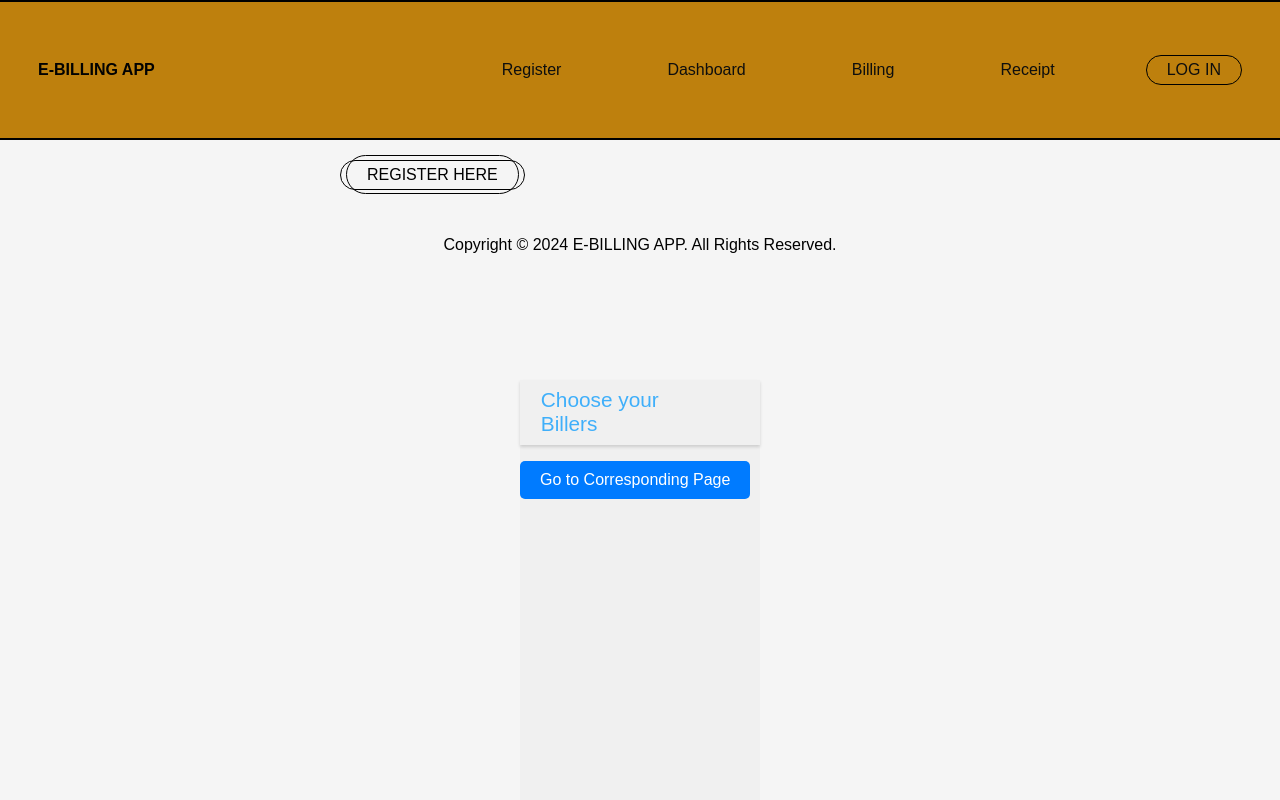
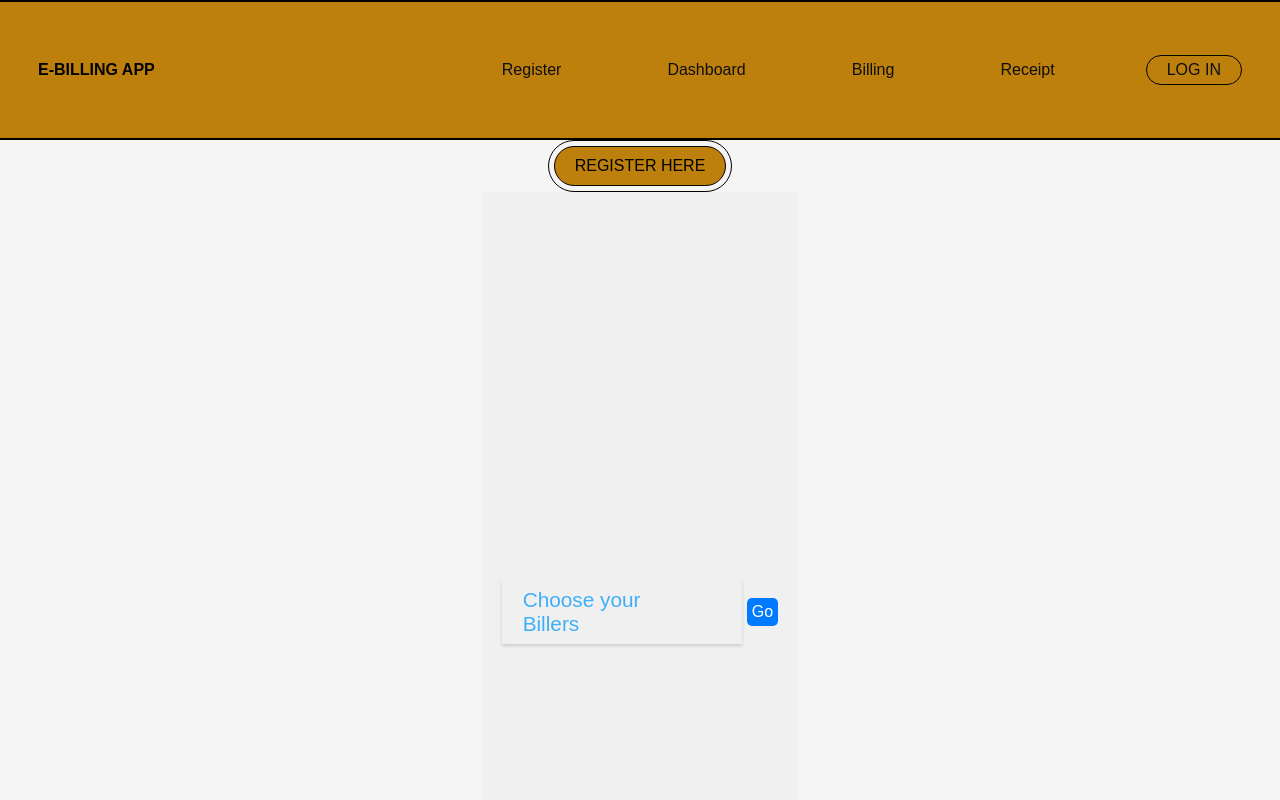
Before and after one commit to jadecrpn/E-Bayad-Center, a React (Create React App) app: page /billing in a window 1280 px wide. Shown: the top 800 px of the page. Built offline with nearby package versions, Linux system fonts and the light colour scheme.

Commit message:
Fix dropdown menu and position

```diff
--- a/src/App.css
+++ b/src/App.css
@@ -109,7 +109,7 @@ form {
   justify-content: center;
   background-color: #fff;
   padding: 30px;
-  border-radius: 5px;
+  border-radius: 50px;
   box-shadow: 0 0 10px rgba(0, 0, 0, 0.1);
   margin-top: 10px;
   width: 300px; /* Set a fixed width for the form */
--- a/src/App.js
+++ b/src/App.js
@@ -12,13 +12,15 @@ import './App.css';
 
 const App = () => {
   const buttonStyle = {
-    backgroundColor: 'transparent', // Change to your desired color
+    backgroundColor: '#be800d',
     color: '#000000',
-    border:  '1px solid rgb(0, 0, 0)',
+    border: '1px solid rgb(0, 0, 0)',
     padding: '10px 20px',
     textDecoration: 'none',
     borderRadius: '50px',
     cursor: 'pointer',
+    display: 'block',
+    margin: '0 auto', // Center the button horizontally
   };
 
   return (
@@ -33,15 +35,10 @@ const App = () => {
               <button className = "nav-buttons"> <a href="/register" > LOG IN </a></button>
         </nav>
 
-        <div className="About-main">
+        <div>
           <button><a href="/register" style={buttonStyle}> REGISTER HERE </a></button>
         </div>
 
-
-
-        <footer>
-          <p>Copyright &#169; 2024 E-BILLING APP. All Rights Reserved.</p>
-        </footer>
 
         <Routes>
           <Route path="/register" element={<RegisterForm />} />
@@ -51,6 +48,10 @@ const App = () => {
         </Routes>
 
       </div>
+
+      <footer>
+          <p>Copyright &#169; 2024 E-BILLING APP. All Rights Reserved.</p>
+      </footer>
     </Router>
   );
 };
--- a/src/components/BillingOperations.js
+++ b/src/components/BillingOperations.js
@@ -6,16 +6,19 @@ const Main = styled.div`
   font-family: sans-serif;
   background: #f0f0f0;
   height: 100vh;
+  display: flex;
+  justify-content: space-between;
+  align-items: center;
+  padding: 20px; /* Add padding for better spacing */
 `;
 
 const DropDownContainer = styled.div`
   width: 15em;
-  margin: 0 auto;
   color: #be800d;
 `;
 
 const DropDownHeader = styled.div`
-  margin-bottom: 0.8em;
+
   padding: 0.4em 2em 0.4em 1em;
   box-shadow: 0 2px 3px rgba(0, 0, 0, 0.15);
   font-weight: 500;
@@ -56,14 +59,15 @@ const ListItem = styled.li`
 const Button = styled.button`
   background-color: #007bff;
   color: #fff;
-  padding: 10px 20px;
+
   border: none;
   border-radius: 5px;
   cursor: pointer;
+  margin-left: 5px;
 `;
 
 const BillingOperations = () => {
-  const options = ['Mangoes', 'Apples', 'Oranges'];
+  const options = ['Meralco', 'Maynilad', 'PLDT'];
 
   const [isOpen, setIsOpen] = useState(false);
   const [selectedOption, setSelectedOption] = useState(null);
@@ -79,7 +83,6 @@ const BillingOperations = () => {
   };
 
   const navigateToCorrespondingPage = () => {
-    // Redirect to the corresponding page based on the selected option
     if (selectedOption === 'Mangoes') {
       history.push('/mango-page');
     } else if (selectedOption === 'Apples') {
@@ -107,7 +110,7 @@ const BillingOperations = () => {
           </DropDownListContainer>
         )}
       </DropDownContainer>
-      <Button onClick={navigateToCorrespondingPage}>Go to Corresponding Page</Button>
+      <Button onClick={navigateToCorrespondingPage}>Go </Button>
     </Main>
   );
 };
--- a/src/components/Dashboard.js
+++ b/src/components/Dashboard.js
@@ -39,10 +39,9 @@ const Dashboard = () => {
           <img className="face" src={require("C:/Users/User/Documents/GitHub/e-billing/src/Assets/face.png")} alt={"face"}/>
         </div>
       </section>
-      <footer>
-        <p>Copyright &#169; 2024 E-BILLING APP. All Rights Reserved.</p>
-      </footer>
     </div>
+
+
   );
 };
 
```
